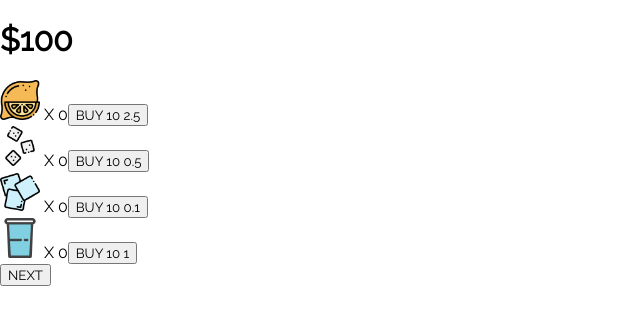
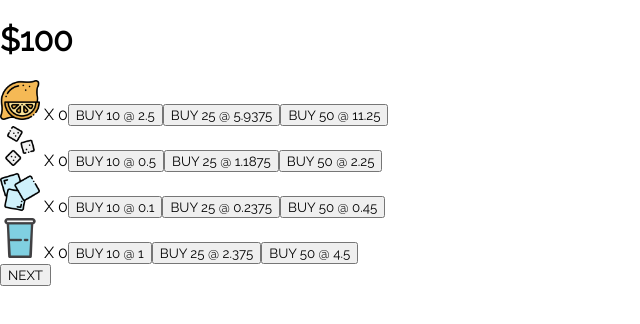
Before and after one commit to MichelleNguy/regency, a React (Create React App) app: page /play in a window 1280 px wide. Shown: the top 324 px of the page, without its empty margins (0-640 px from the left). Built offline with nearby package versions, Linux system fonts and the light colour scheme.

Commit message:
added helper method to buy inventory easier, cleaned up a bit of smelly code

```diff
--- a/src/containers/Inventory.js
+++ b/src/containers/Inventory.js
@@ -1,8 +1,7 @@
 import React, { useState, useEffect } from 'react'
-import PropTypes from 'prop-types'
-import { useDispatch, useSelector, shallowEqual } from 'react-redux';
+import { useDispatch, useSelector } from 'react-redux';
 import { addBank, addItem, changeStage } from '../redux/actionCreator'
-import { basePrice } from '../script'
+import { basePrice, discount } from '../script'
 
 const Inventory = () => {
 
@@ -19,7 +18,7 @@ const Inventory = () => {
                     return (
                         <div>
                             <img src={`./ingredients/${item}.png`}/> X { state[`${item}`]}
-                            { <button onClick={ () => buy({item: item, amount: 10})}>BUY 10 {basePrice[item] * 10}</button> }
+                            { renderButtons(item) }
                         </div>
                     )
                 }) }
@@ -27,16 +26,31 @@ const Inventory = () => {
         )
     }
 
-    const buy = ({item, amount}) => {
-        let discount
-        switch (amount) {
-            case 25: discount = 0.05; break;
-            case 50: discount = 0.10; break;
-            default: discount = 0
-        }
-
+    const renderButtons = (item) => {
+        let counts = [ 10, 25, 50]
+        return (
+            <React.Fragment>
+                { counts.map( count => {
+                    let price = getPrice({item, count})
+                    return <button onClick={() => buy({price, count, item})}>BUY {count} @ {price}</button>
+                }) }
+            </React.Fragment>
+        )
     }
 
+    const getPrice = ({item, count}) => {
+        let discountPercentage = discount(count)
+        return ((basePrice[item] * count) * (1 - discountPercentage))
+    }
+
+    const buy = ({price, count, item}) => {
+        if (state.bank < price) {
+            setError("You can't afford that.")
+        } else {
+            dispatch(addBank(-price))
+            dispatch(addItem(item, count))
+        }
+    }
 
     return (
         <div>
@@ -47,8 +61,4 @@ const Inventory = () => {
     )
 }
 
-Inventory.propTypes = {
-    bank: PropTypes.number
-}
-
 export default Inventory
--- a/src/script.js
+++ b/src/script.js
@@ -5,4 +5,12 @@ const basePrice = {
     cups: .10
 }
 
-export { basePrice }
+const discount = (amount) => {
+    switch (amount) {
+        case 25: return 0.05
+        case 50: return 0.10
+        default: return 0
+    }
+}
+
+export { basePrice, discount }
```
